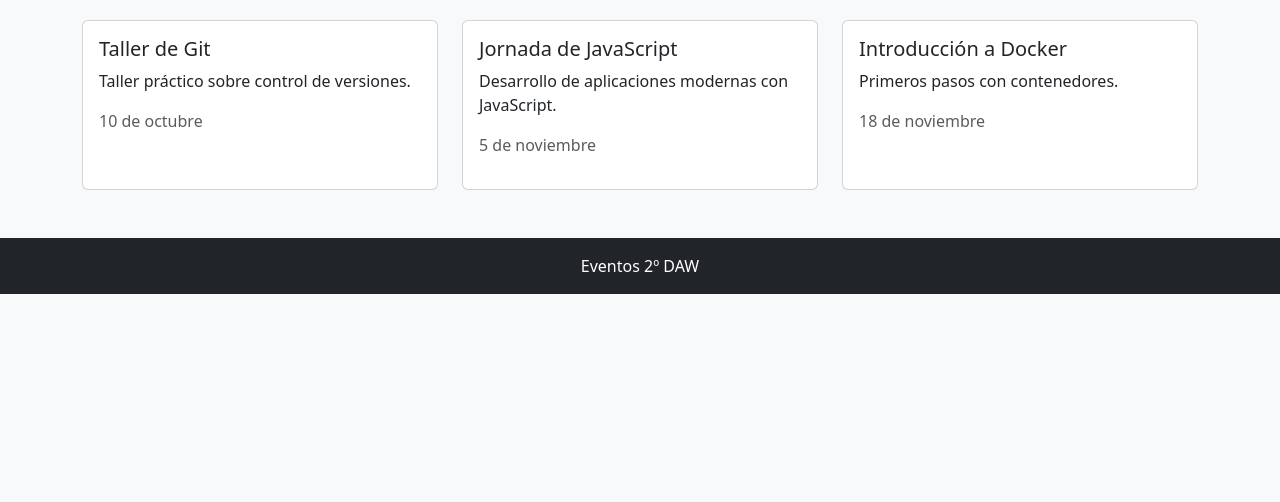
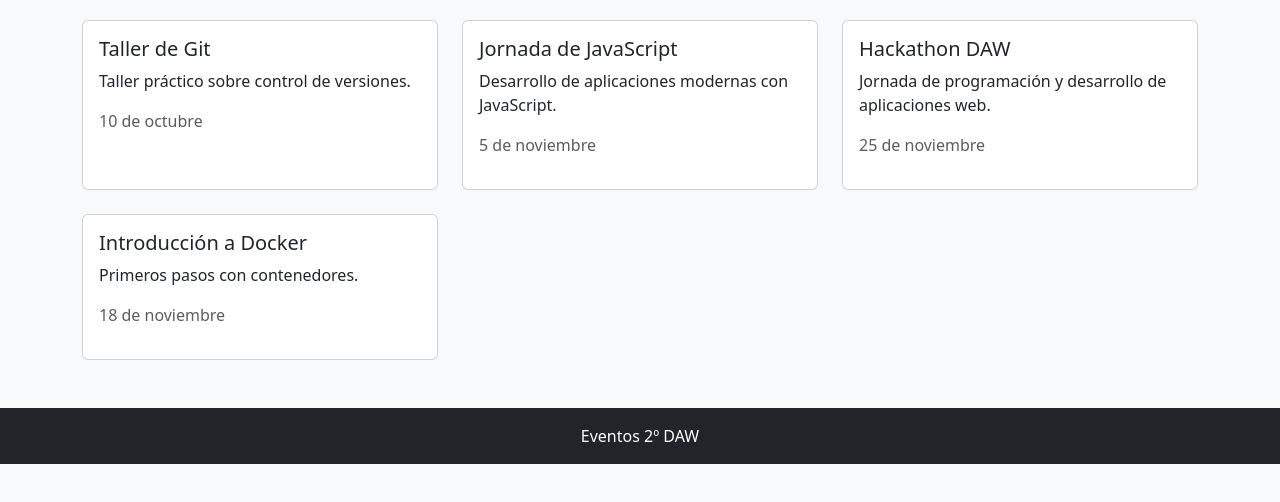
Before and after one commit to Pnavarroc/eventos-daw2, a plain HTML site: page index.html in a window 1280 px wide. Shown: the part 288-790 px from the top of the page. Drawn offline with nearby package versions, Linux system fonts and the light colour scheme.

Commit message:
Añade Hackathon DAW

```diff
--- a/index.html
+++ b/index.html
@@ -85,6 +85,29 @@
                     </div>
 
                 </div>
+                <div class="col-md-4">
+
+                    <div class="card h-100">
+
+                        <div class="card-body">
+
+                            <h3 class="card-title h5">
+                                Hackathon DAW
+                            </h3>
+
+                            <p class="card-text">
+                                Jornada de programación y desarrollo de aplicaciones web.
+                            </p>
+
+                            <p class="text-muted">
+                                25 de noviembre
+                            </p>
+
+                        </div>
+
+                    </div>
+
+                </div>
 
 
                 <div class="col-md-4">
```
